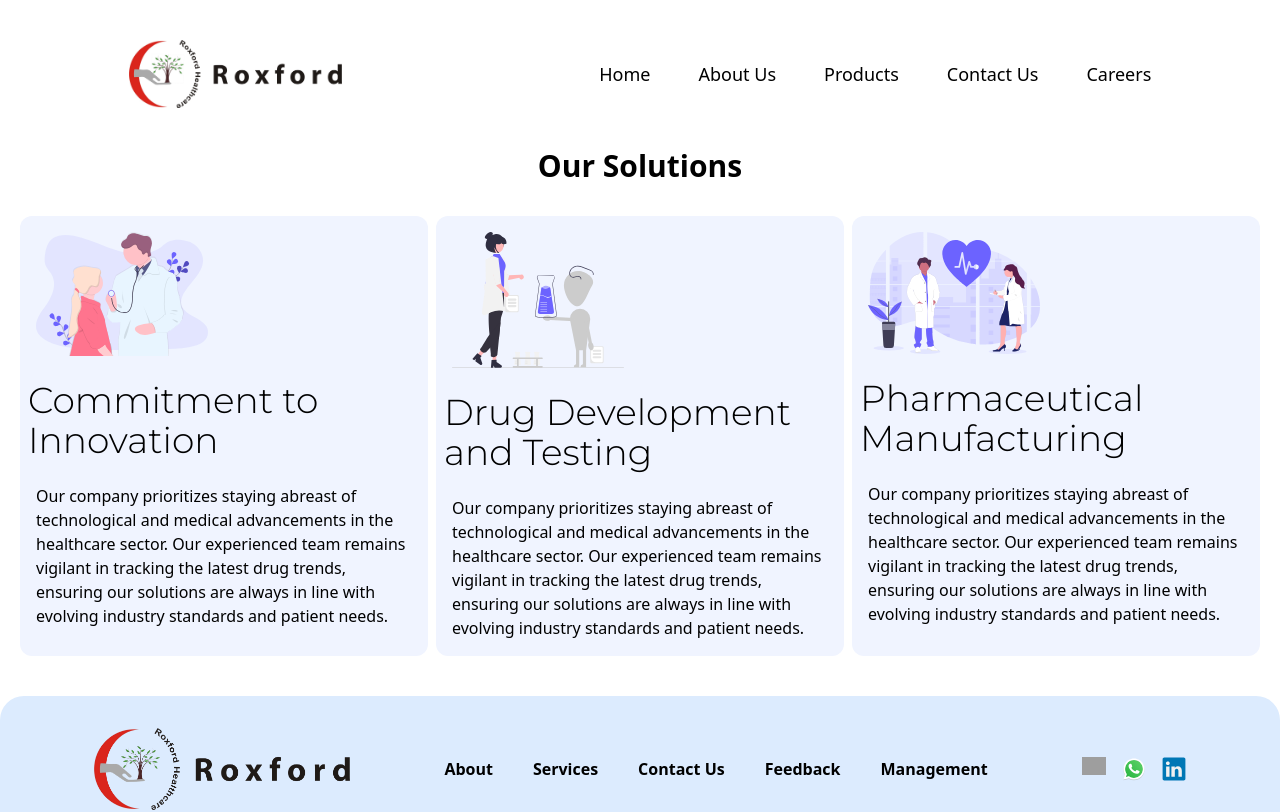
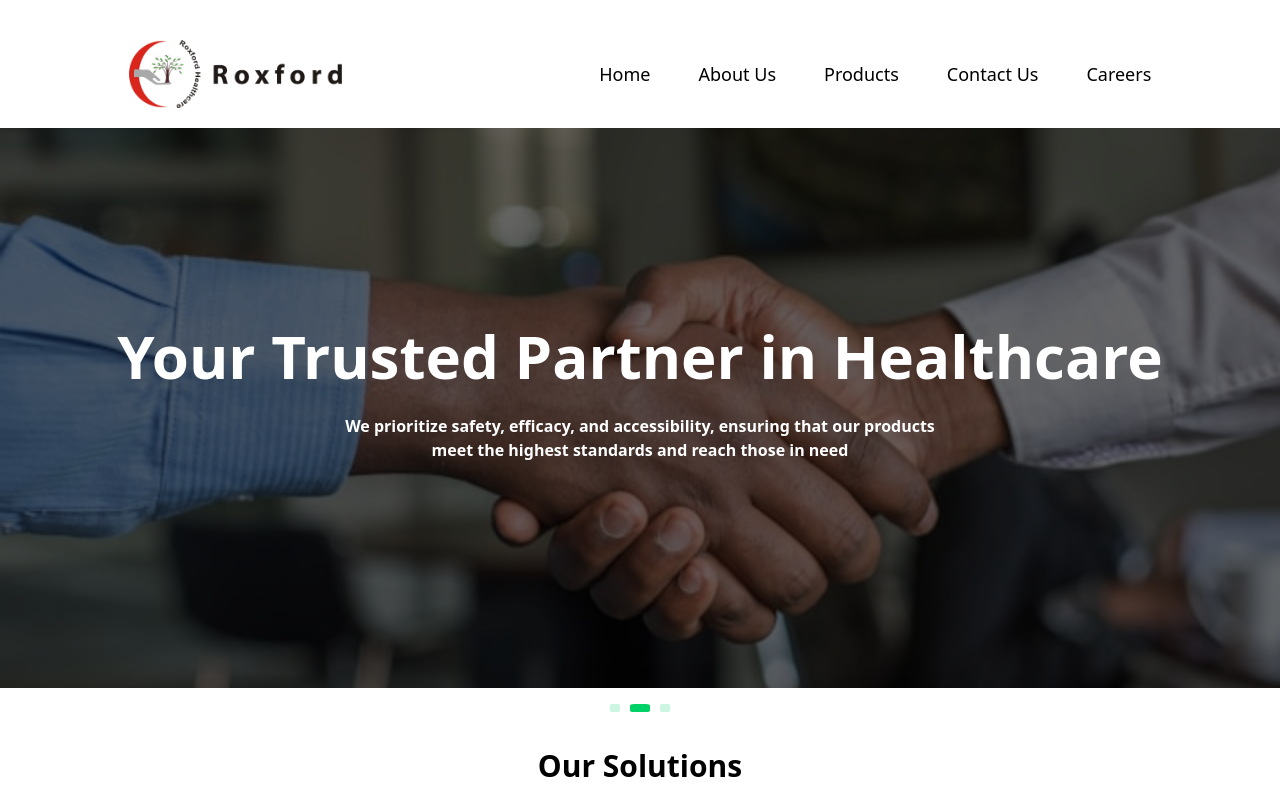
Before and after one commit to the-non-expert/roxfordHealthcare, a SvelteKit app: page / in a window 1280 px wide. Shown: the top 812 px of the page. Built offline with nearby package versions, Linux system fonts and the light colour scheme; grey boxes are pictures that could not be loaded.

Commit message:
activating the carousel

```diff
--- a/src/routes/+page.svelte
+++ b/src/routes/+page.svelte
@@ -31,8 +31,8 @@
 </script>
 
 <div>
-  <div class="mb-10">
-    <!-- <Carousel cards={data} /> -->
+  <div class="mb-9">
+    <Carousel cards={data} />
   </div>
   <div>
     <OurSolutions />
```
